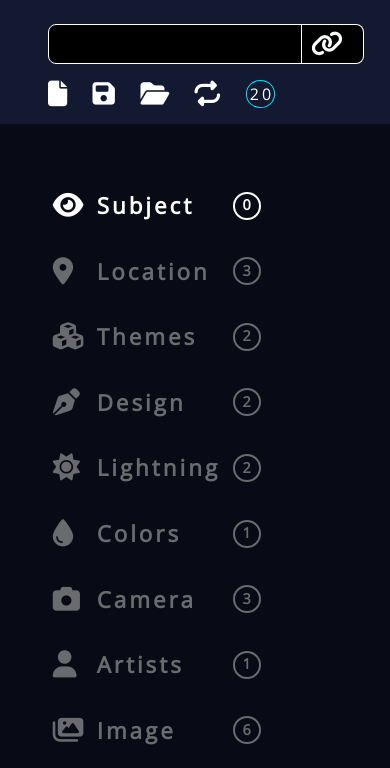
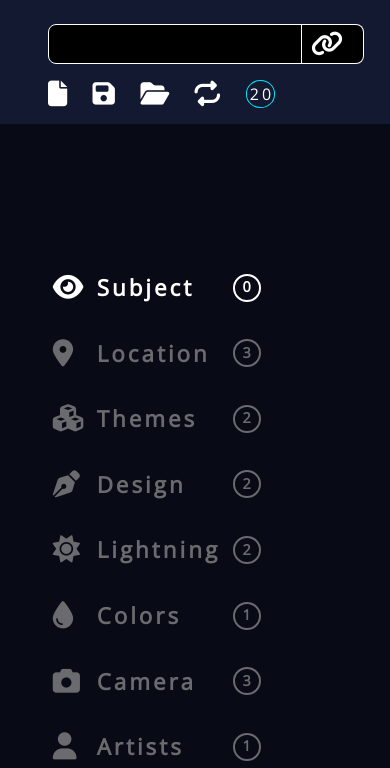
Before and after one commit to 0xRomRom/Prompt-Maker, a plain HTML site: page index.html in a window 390 px wide. Shown: the part 76-844 px from the top of the page. Drawn offline with nearby package versions, Linux system fonts and the light colour scheme; files whose address does not match are found by name.

Commit message:
Height adjustments for later responsive queries

```diff
--- a/css/index.css
+++ b/css/index.css
@@ -6,11 +6,14 @@
   letter-spacing: 3px;
 }
 
+html {
+  background-color: rgb(8, 11, 22);
+}
+
 .interface {
   position: relative;
   height: 60rem;
   width: 100vw;
-  /* background-color: #0e1326; */
   background-color: rgb(197, 213, 26);
 }
 
@@ -29,17 +32,14 @@ nav {
   background-color: #121930;
   height: 40%;
   width: 100%;
-  /* border: 1px solid white; */
 }
 
 .box-width {
   position: relative;
-  /* background-color: green; */
   width: 83vw;
   height: 2rem;
   height: 100%;
   left: 3rem;
-  /* border: 1px solid white; */
   display: flex;
   justify-content: center;
   align-items: flex-end;
@@ -63,7 +63,6 @@ nav {
   width: 100%;
   flex-wrap: wrap;
   list-style: none;
-  /* border: 1px solid rgb(255, 255, 255); */
   font-size: 1rem;
   font-weight: 600;
   font-family: "Open Sans";
@@ -79,7 +78,6 @@ nav {
   gap: 1rem;
   padding-left: 26rem;
   list-style: none;
-  /* border: 1px solid white; */
 }
 
 .flex-list2 {
@@ -104,7 +102,6 @@ nav {
   height: 2rem;
   height: 100%;
   left: 3rem;
-  /* border: 1px solid white; */
   display: flex;
   justify-content: center;
   align-items: flex-end;
@@ -117,7 +114,6 @@ nav {
   flex-direction: row;
   align-items: center;
   justify-content: center;
-
   width: 100%;
 }
 
@@ -150,6 +146,7 @@ nav {
 li:hover {
   color: white;
   cursor: pointer;
+  transition: 0.2s ease-in-out;
 }
 
 .icons-box {
@@ -164,7 +161,6 @@ li:hover {
   height: 2rem;
   height: 100%;
   left: 3rem;
-  /* border: 1px solid white; */
   display: flex;
   justify-content: flex-start;
   align-items: center;
@@ -192,9 +188,9 @@ li:hover {
 
 .option-menu {
   position: absolute;
-  height: 100vh;
+  height: 63rem;
   width: 100vw;
-  background-color: #0e1326;
+  background-color: rgb(8, 11, 22);
   display: flex;
   justify-content: center;
   align-items: center;
@@ -207,14 +203,11 @@ li:hover {
   height: 100vh;
   left: 0rem;
   position: absolute;
-  /* border-right: 1px solid white; */
-  /* z-index: 300; */
 }
 
 .side-flex {
   position: relative;
   display: flex;
-  /* border: 1px solid white; */
   justify-content: space-evenly;
   flex-direction: column;
   width: 80%;
--- a/index.html
+++ b/index.html
@@ -13,8 +13,8 @@
     <meta http-equiv="X-UA-Compatible" content="IE=edge" />
     <meta name="viewport" content="width=device-width, initial-scale=1.0" />
     <title>Prompt Maker - AI String Generator</title>
+    <script defer src="./scripts/domMenus.js"></script>
     <script defer src="./scripts/script.js"></script>
-    <script defer src="./scripts/domMenus.js"></script>
     <script
       src="https://kit.fontawesome.com/5f3c108898.js"
       crossorigin="anonymous"
```
